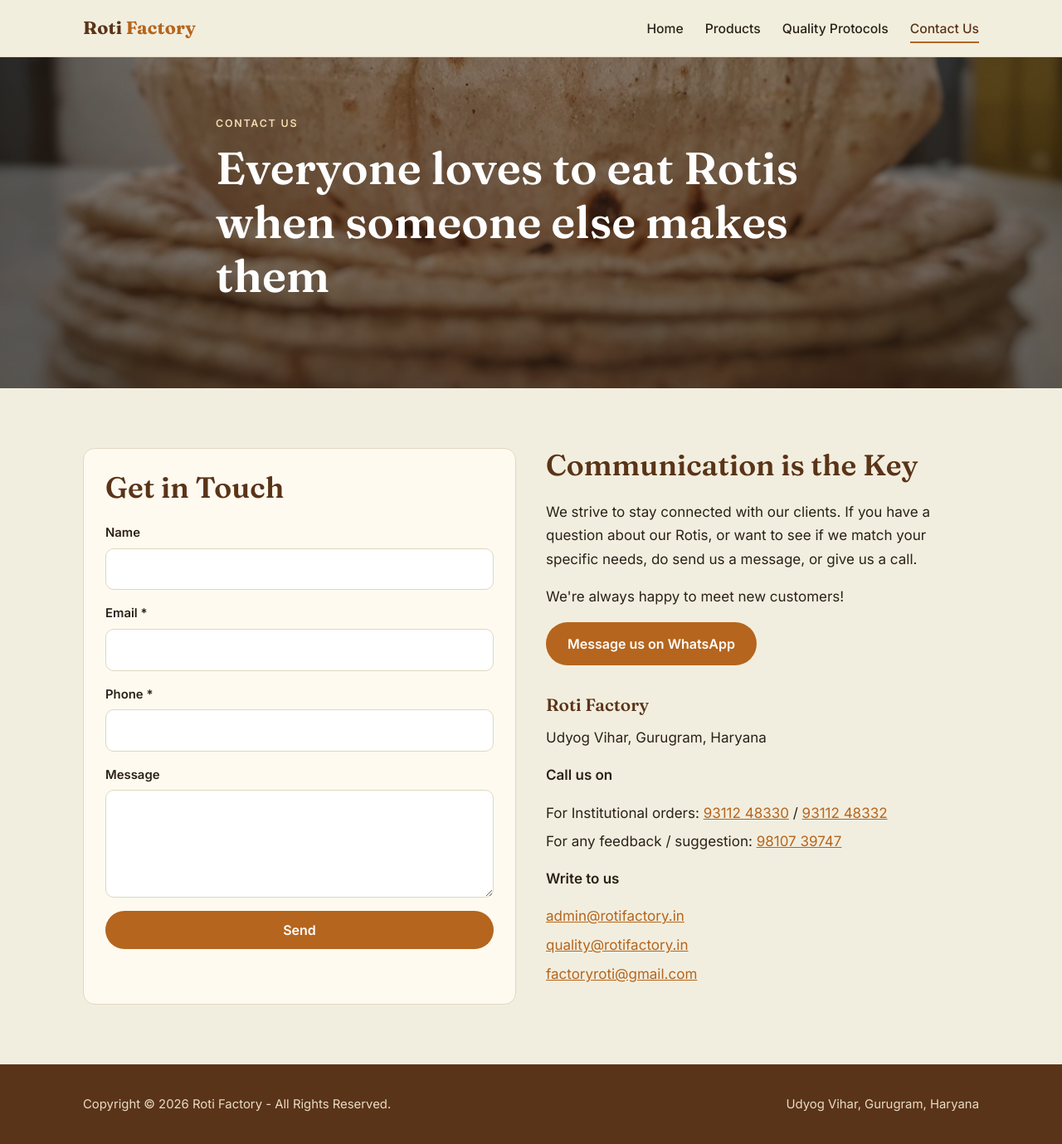
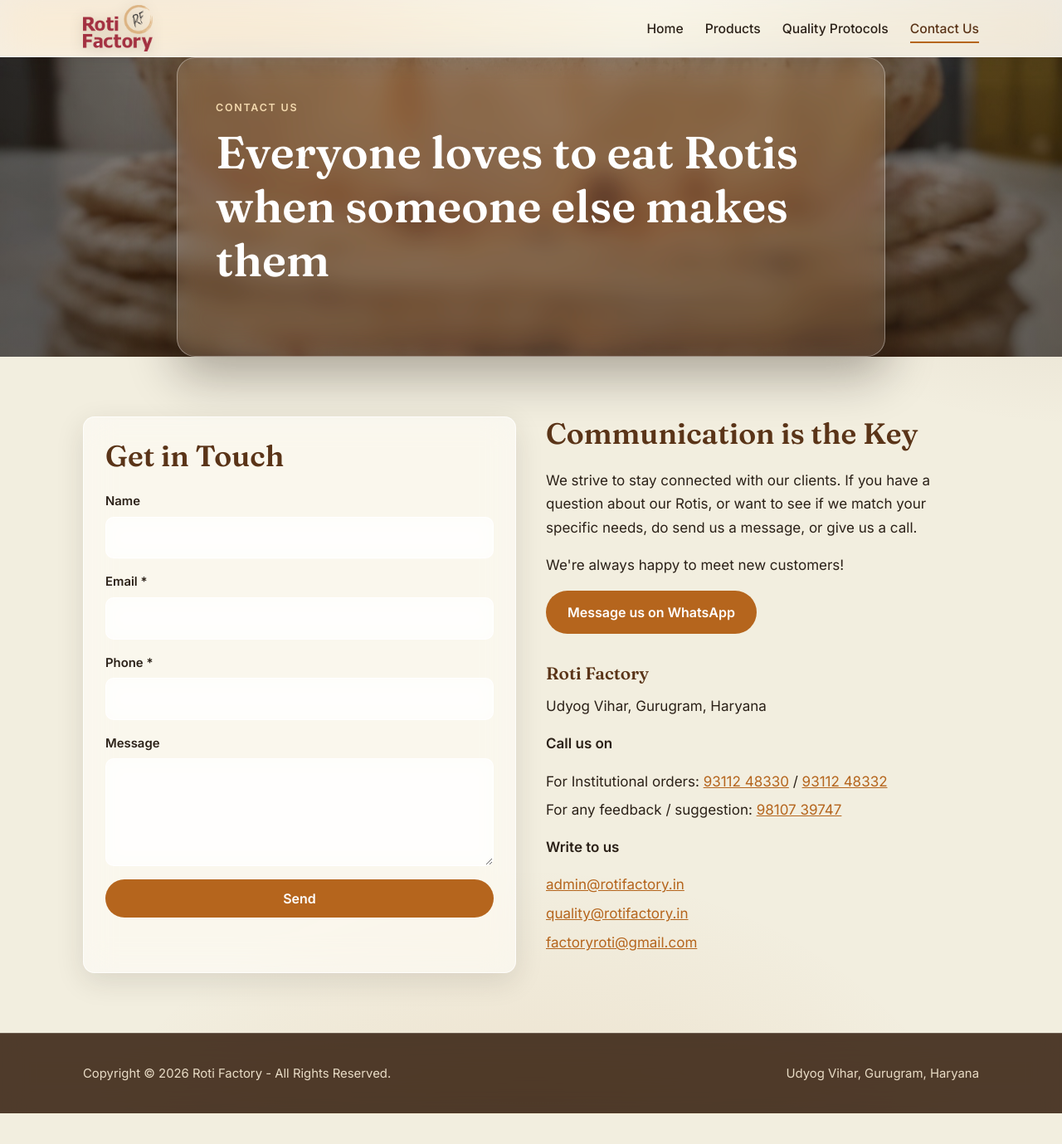
Before and after one commit to RotiFactoryTesting/rotifactory.in, a plain HTML site: page contact-us.html in a window 1280 px wide. Shown: the whole page at 83% size. After the commit the page ends 1342 px from the top, so only its background shows below. Drawn offline with Linux system fonts and the light colour scheme.

Commit message:
Add Roti Factory logo to header; glassmorphism design trial

```diff
--- a/contact-us.html
+++ b/contact-us.html
@@ -20,7 +20,7 @@
 <body>
 <header class="site-header">
   <div class="wrap">
-    <a class="brand" href="index.html">Roti <span>Factory</span></a>
+    <a class="brand" href="index.html"><img src="img/logo.png" alt="Roti Factory" width="460" height="307"></a>
     <button class="menu-btn" aria-label="Menu" aria-expanded="false">Menu</button>
     <nav>
       <ul>
--- a/style.css
+++ b/style.css
@@ -24,8 +24,8 @@ p{margin:0 0 1em}
 /* header */
 .site-header{position:sticky;top:0;z-index:20;background:rgba(242,238,223,.94);backdrop-filter:blur(8px);border-bottom:1px solid var(--line)}
 .site-header .wrap{display:flex;align-items:center;justify-content:space-between;min-height:68px}
-.brand{font-family:"Fraunces",Georgia,serif;font-weight:700;font-size:1.35rem;color:var(--deep);text-decoration:none;letter-spacing:.2px}
-.brand span{color:var(--accent)}
+.brand{display:flex;align-items:center;text-decoration:none;line-height:0}
+.brand img{height:56px;width:auto;display:block;filter:drop-shadow(0 3px 8px rgba(43,33,24,.22))}
 nav ul{list-style:none;display:flex;gap:26px;margin:0;padding:0}
 nav a{color:var(--ink);text-decoration:none;font-weight:500;font-size:.98rem;padding:6px 0;border-bottom:2px solid transparent}
 nav a:hover,nav a[aria-current="page"]{border-color:var(--accent);color:var(--deep)}
@@ -113,3 +113,108 @@ textarea{min-height:130px;resize:vertical}
 .site-footer{background:var(--deep);color:#e9dcc6;padding:36px 0;font-size:.93rem}
 .site-footer a{color:#f3d9ae}
 .site-footer .wrap{display:flex;flex-wrap:wrap;gap:12px;justify-content:space-between}
+
+/* ==========================================================================
+   GLASS DESIGN — TRIAL BLOCK
+   To revert to the previous look, delete everything from the line below
+   this comment down to the end of the file. Nothing else needs changing.
+   ========================================================================== */
+
+/* soft colour wash behind everything, so the frosted panels have
+   something to blur — flat cream gave backdrop-filter nothing to work with */
+body{
+  background:
+    radial-gradient(1100px 620px at 12% -8%, rgba(181,101,29,.20), transparent 62%),
+    radial-gradient(950px 700px at 102% 8%, rgba(90,52,24,.16), transparent 58%),
+    radial-gradient(1000px 900px at 50% 118%, rgba(181,101,29,.14), transparent 60%),
+    var(--bg);
+}
+
+/* frosted sticky header */
+.site-header{
+  background:rgba(255,255,255,.45);
+  -webkit-backdrop-filter:blur(22px) saturate(180%);
+  backdrop-filter:blur(22px) saturate(180%);
+  border-bottom:1px solid rgba(255,255,255,.65);
+  box-shadow:0 4px 26px rgba(43,33,24,.10);
+}
+
+/* frosted glass panel holding the hero text */
+.hero .wrap{
+  max-width:880px;
+  padding:50px 46px;
+  background:rgba(255,255,255,.13);
+  -webkit-backdrop-filter:blur(16px) saturate(160%);
+  backdrop-filter:blur(16px) saturate(160%);
+  border:1px solid rgba(255,255,255,.34);
+  border-radius:22px;
+  box-shadow:0 22px 60px rgba(20,10,4,.32);
+}
+@media(max-width:760px){.hero .wrap{padding:34px 24px;border-radius:16px}}
+
+/* translucent sections so the colour wash shows through */
+section.alt{
+  background:rgba(255,250,240,.55);
+  -webkit-backdrop-filter:blur(14px);
+  backdrop-filter:blur(14px);
+  border-top:1px solid rgba(255,255,255,.75);
+  border-bottom:1px solid rgba(255,255,255,.75);
+}
+
+/* glass cards */
+.card,.person,.panel,.product{
+  background:rgba(255,255,255,.55);
+  -webkit-backdrop-filter:blur(18px) saturate(150%);
+  backdrop-filter:blur(18px) saturate(150%);
+  border:1px solid rgba(255,255,255,.75);
+  box-shadow:0 10px 34px rgba(43,33,24,.12);
+}
+section.alt .card{background:rgba(255,255,255,.6)}
+
+/* glass pills (table of contents) */
+.toc a{
+  background:rgba(255,255,255,.55);
+  -webkit-backdrop-filter:blur(12px);
+  backdrop-filter:blur(12px);
+  border-color:rgba(255,255,255,.85);
+  box-shadow:0 6px 18px rgba(43,33,24,.08);
+}
+
+/* glass form fields */
+input,textarea{
+  background:rgba(255,255,255,.65);
+  -webkit-backdrop-filter:blur(10px);
+  backdrop-filter:blur(10px);
+  border-color:rgba(255,255,255,.9);
+}
+
+/* ghost buttons get a frosted fill instead of sitting bare on the card */
+.btn.ghost{background:rgba(255,255,255,.5);-webkit-backdrop-filter:blur(10px);backdrop-filter:blur(10px)}
+
+/* glass menu button */
+.menu-btn{
+  background:rgba(255,255,255,.5);
+  -webkit-backdrop-filter:blur(12px);
+  backdrop-filter:blur(12px);
+  border-color:rgba(255,255,255,.8);
+}
+@media(max-width:760px){
+  nav{
+    background:rgba(242,238,223,.72);
+    -webkit-backdrop-filter:blur(20px) saturate(180%);
+    backdrop-filter:blur(20px) saturate(180%);
+    border-bottom:1px solid rgba(255,255,255,.7);
+  }
+}
+
+/* dark glass footer */
+.site-footer{
+  background:rgba(52,30,14,.86);
+  -webkit-backdrop-filter:blur(18px) saturate(160%);
+  backdrop-filter:blur(18px) saturate(160%);
+  border-top:1px solid rgba(255,255,255,.18);
+}
+
+/* ==========================================================================
+   END OF GLASS TRIAL BLOCK
+   ========================================================================== */
```
Also changed, not shown: index.html (+1 -1 lines), products.html (+1 -1 lines), quality-protocols.html (+1 -1 lines), img/logo.png (added).
